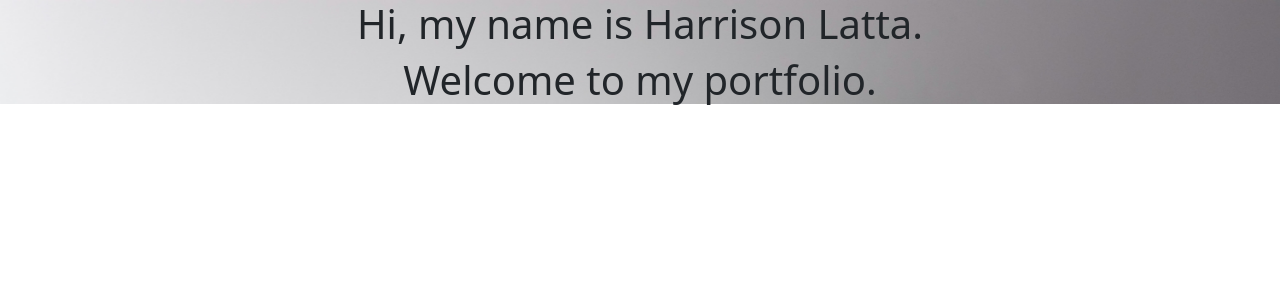
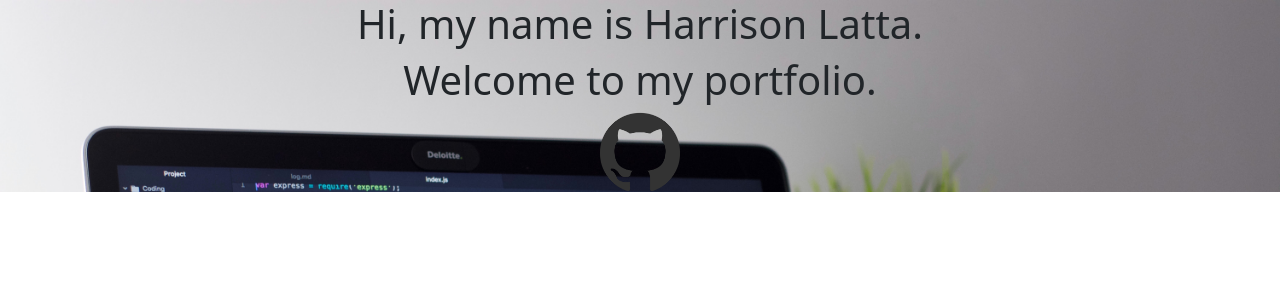
Before and after one commit to h-latta/Portfolio, a React (Create React App) app in the folder portfolio/: page / in a window 1280 px wide. Shown: the top 300 px of the page. Built offline with nearby package versions, Linux system fonts and the light colour scheme.

Commit message:
Created Icon Link to GitHub

```diff
--- a/portfolio/src/App.css
+++ b/portfolio/src/App.css
@@ -7,7 +7,7 @@
   background-position: inherit;
 }
 .github {
-  align-content: center;
+  height: 100px;
 }
 
 .App-link {
--- a/portfolio/src/App.js
+++ b/portfolio/src/App.js
@@ -1,12 +1,14 @@
 import './App.css';
+import GitHubButton from './GitHubButton/GitHubButton';
 
 function App() {
   return (
-    <body>
-    <div className="App">
+    <body className='App'>
+    <div>
       <h1>Hi, my name is Harrison Latta.</h1>
       <h1>Welcome to my portfolio.</h1>
     </div>
+    <GitHubButton />
     </body>
   );
 }
--- a/portfolio/src/GitHubButton/GitHubButton.css
+++ b/portfolio/src/GitHubButton/GitHubButton.css
@@ -0,0 +1,3 @@
+.link {
+    height: 5rem;
+}
--- a/portfolio/src/GitHubButton/GitHubButton.jsx
+++ b/portfolio/src/GitHubButton/GitHubButton.jsx
@@ -0,0 +1,9 @@
+import './GitHubButton.css'
+import GitHub_logo from "../Images/GitHub_logo.png"
+const GitHubButton = (props) => {
+    return (
+        <a href="https://github.com/h-latta/"><img className='link' src={GitHub_logo} alt="GitHub"/></a>
+     );
+}
+
+export default GitHubButton;
```
Also changed, not shown: portfolio/src/Images/GitHub_logo.png (added).
